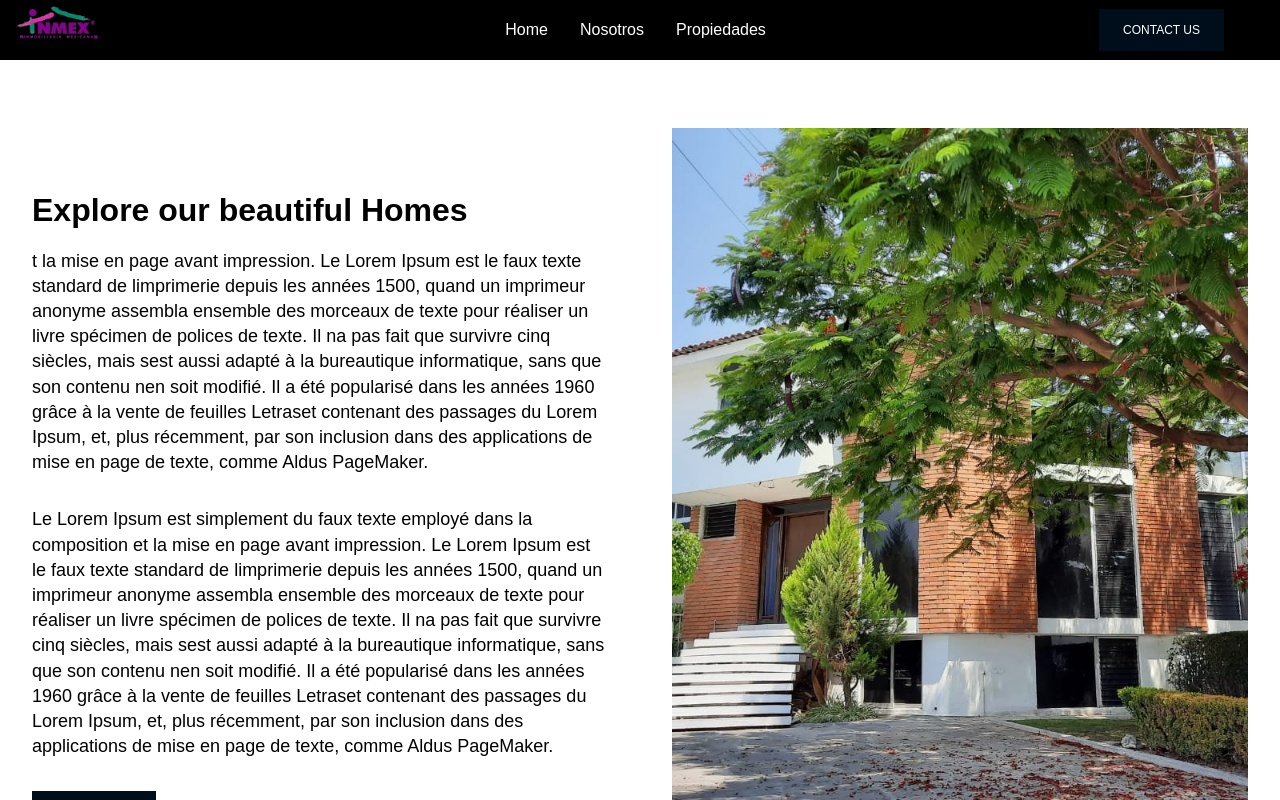
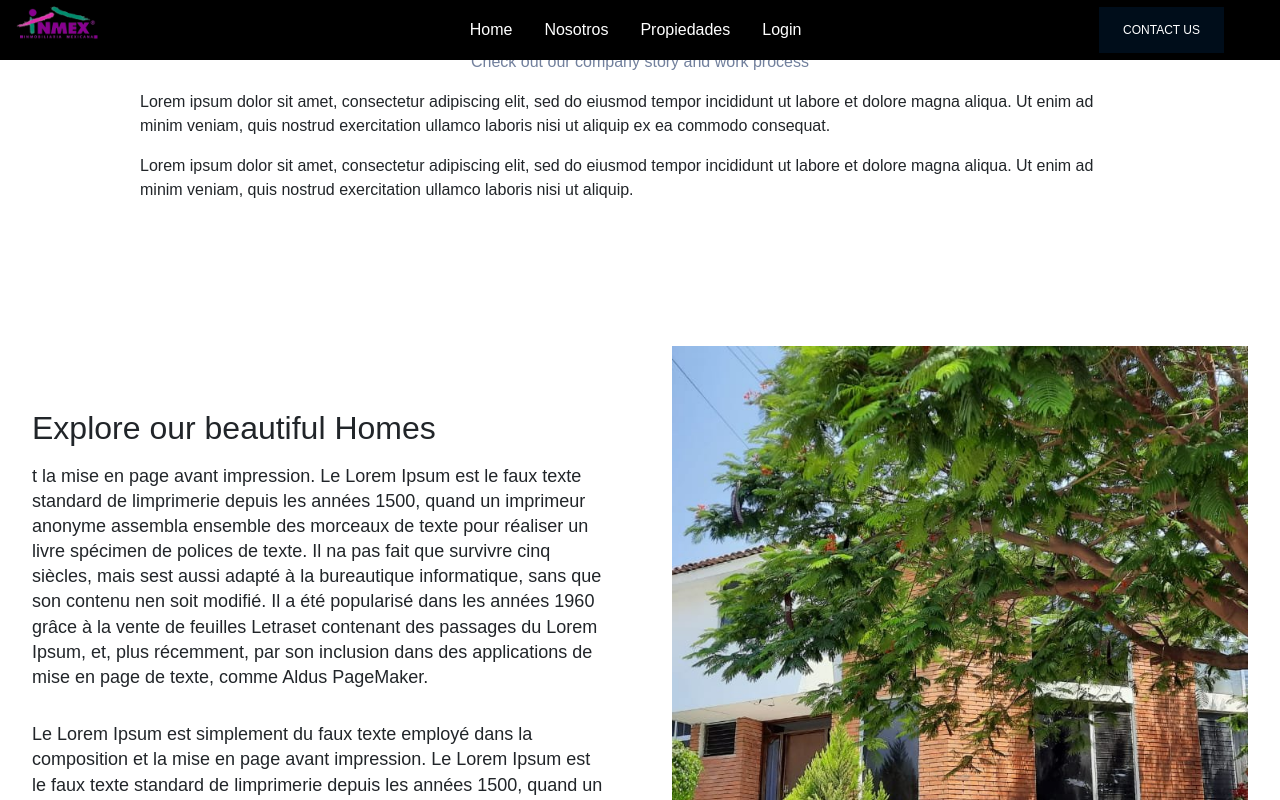
Before and after one commit to J-Jillian/real-estate-app-Front-end, a React (Create React App) app: page /nosotros in a window 1280 px wide. Shown: the top 800 px of the page. Built offline with nearby package versions, Linux system fonts and the light colour scheme.

Commit message:
Backend set up

```diff
--- a/package.json
+++ b/package.json
@@ -6,7 +6,9 @@
     "@testing-library/jest-dom": "^5.16.5",
     "@testing-library/react": "^13.4.0",
     "@testing-library/user-event": "^13.5.0",
+    "bootstrap": "^5.2.2",
     "react": "^18.2.0",
+    "react-bootstrap": "^2.5.0",
     "react-dom": "^18.2.0",
     "react-icons": "^4.4.0",
     "react-router-dom": "^6.4.2",
--- a/public/index.html
+++ b/public/index.html
@@ -5,6 +5,7 @@
     <link rel="icon" href="%PUBLIC_URL%/favicon.ico" />
     <meta name="viewport" content="width=device-width, initial-scale=1" />
     <meta name="theme-color" content="#000000" />
+    <link href="https://cdn.jsdelivr.net/npm/bootstrap@5.2.2/dist/css/bootstrap.min.css" rel="stylesheet" integrity="sha384-Zenh87qX5JnK2Jl0vWa8Ck2rdkQ2Bzep5IDxbcnCeuOxjzrPF/et3URy9Bv1WTRi" crossorigin="anonymous">
     <meta
       name="description"
       content="Web site created using create-react-app"
@@ -27,8 +28,12 @@
     <title>React App</title>
 
     <link rel="preconnect" href="https://fonts.googleapis.com">
-<link rel="preconnect" href="https://fonts.gstatic.com" crossorigin>
-<link href="https://fonts.googleapis.com/css2?family=Montserrat:wght@100;200;800;900&display=swap" rel="stylesheet">
+    <link
+    rel="stylesheet"
+    href="https://cdn.jsdelivr.net/npm/bootstrap@5.2.2/dist/css/bootstrap.min.css"
+    integrity="sha384-Zenh87qX5JnK2Jl0vWa8Ck2rdkQ2Bzep5IDxbcnCeuOxjzrPF/et3URy9Bv1WTRi"
+    crossorigin="anonymous"
+  />
   </head>
   <body>
     <noscript>You need to enable JavaScript to run this app.</noscript>
@@ -43,5 +48,6 @@
       To begin the development, run `npm start` or `yarn start`.
       To create a production bundle, use `npm run build` or `yarn build`.
     -->
+    <script src="https://cdn.jsdelivr.net/npm/bootstrap@5.2.2/dist/js/bootstrap.bundle.min.js" integrity="sha384-OERcA2EqjJCMA+/3y+gxIOqMEjwtxJY7qPCqsdltbNJuaOe923+mo//f6V8Qbsw3" crossorigin="anonymous"></script>
   </body>
 </html>
--- a/src/App.js
+++ b/src/App.js
@@ -11,6 +11,7 @@ import GlobalStyle from "./globalStyles";
 import Dropdown from "./components/Dropdown";
 import React, { useState } from "react";
 import Footer from "./components/Footer";
+import AdminPanel from "./pages/AdminPanel";
 
 function App() {
   const [isOpen, setIsOpen] = useState(false);
@@ -27,11 +28,12 @@ function App() {
       {/* <Hero slides={SliderData} /> */}
       {/* <InfoSection {...InfoData} /> */}
       <Routes>
-        <Route path="/" element={<Home />}></Route>
-        <Route path="/nosotros" element={<Nosotros />}></Route>
-        <Route path="/servicios" element={<Servicios />}></Route>
-        <Route path="/propiedades" element={<Propiedades />}></Route>
-        <Route path="/contacto" element={<Contacto />}></Route>
+        <Route path="/" element={<Home />} exact></Route>
+        <Route path="/nosotros" element={<Nosotros />} exact></Route>
+        <Route path="/servicios" element={<Servicios />} exact></Route>
+        <Route path="/propiedades" element={<Propiedades />} exact></Route>
+        <Route path="/contacto" element={<Contacto />} exact></Route>
+        <Route path="/adminpanel" element={<AdminPanel />} exact></Route>
       </Routes>
       <Footer />
     </>
--- /dev/null
+++ b/src/components/AddProperty.js
@@ -0,0 +1,24 @@
+import React from "react";
+import Button from "react-bootstrap/Button";
+import Card from "react-bootstrap/Card";
+import CardImg from "../assets/recent.jpeg";
+
+const AddProperty = () => {
+  return (
+    <>
+      <Card style={{ width: "18rem" }}>
+        <Card.Img variant="top" src={CardImg} />
+        <Card.Body>
+          <Card.Title>Card Title</Card.Title>
+          <Card.Text>
+            Some quick example text to build on the card title and make up the
+            bulk of the card's content.
+          </Card.Text>
+          <Button variant="primary">Go somewhere</Button>
+        </Card.Body>
+      </Card>
+    </>
+  );
+};
+
+export default AddProperty;
--- a/src/components/Back.js
+++ b/src/components/Back.js
@@ -1,18 +1,53 @@
 import React from "react";
 import styled from "styled-components";
 
-const Box = styled.div``;
+const Box = styled.div`
+  .container {
+    color: #fff;
+    padding: 120px 0;
+  }
+`;
+
+const BoxBack = styled.div`
+  height: 40vh;
+  position: relative;
+
+  img {
+    width: 100%;
+    height: 40vh;
+    position: absolute;
+    top: 0;
+    left: 0;
+    z-index: -1;
+    object-fit: cover;
+  }
+  ::after {
+    content: "";
+    position: absolute;
+    top: 0;
+    left: 0;
+    width: 100%;
+    height: 40vh;
+    background: rgba(17, 40, 72, 0.629);
+    z-index: -1;
+  }
+
+  h1 {
+    font-size: 40px;
+    font-weight: 500;
+  }
+`;
 
 function Back({ name, tittle, cover }) {
   return (
     <>
-      <Box className="back">
+      <BoxBack className="back">
         <Box className="container">
           <span>{name}</span>
           <h1>{tittle}</h1>
         </Box>
         <img src={cover} art="" />
-      </Box>
+      </BoxBack>
     </>
   );
 }
--- a/src/components/ContactForm.js
+++ b/src/components/ContactForm.js
@@ -13,6 +13,7 @@ const Section = styled.section`
 `;
 const Box = styled.div`
   display: flex;
+
   @media screen and (max-width: 768px) {
     div {
       flex-direction: column;
@@ -50,7 +51,7 @@ const ContactForm = () => {
         />
         <Box className="container">
           <Form className="shadow">
-            <h4>Fillup The Form</h4> <br />
+            <h4>Contáctanos</h4> <br />
             <Box>
               <input type="text" placeholder="name" />
               <input type="to:email" placeholder="email" />
--- a/src/data/MenuData.js
+++ b/src/data/MenuData.js
@@ -2,4 +2,5 @@ export const menuData = [
   { title: "Home", link: "/" },
   { title: "Nosotros", link: "/nosotros" },
   { title: "Propiedades", link: "/propiedades" },
+  { title: "Login", link: "/adminpanel" },
 ];
--- a/src/globalStyles.js
+++ b/src/globalStyles.js
@@ -1,4 +1,5 @@
 import { createGlobalStyle } from "styled-components";
+import "bootstrap/dist/css/bootstrap.min.css";
 
 const GlobalStyle = createGlobalStyle`
 
@@ -102,6 +103,8 @@ label {
     padding: 80px 0;
   }
 
+
+
   @media screen and (max-width: 800px) {
     .grid4,
     .grid3,
@@ -117,37 +120,7 @@ label {
     }
   }
 
-  .back {
-    height: 40vh;
-    position: relative;
-  }
-  .back img {
-    height: 40vh;
-    position: absolute;
-    top: 0;
-    left: 0;
-    z-index: -1;
-    object-fit: cover;
-  }
 
-  .back::after {
-    content: "";
-    position: absolute;
-    top: 0;
-    left: 0;
-    width: 100%;
-    height: 40vh;
-    background: rgba(17, 40, 72, 0.629);
-    z-index: -1;
-  }
-  .back .container {
-    color: #fff;
-    padding: 120px 0;
-  }
-  .back h1 {
-    font-size: 40px;
-    font-weight: 500;
-  }
 
 
 `;
--- /dev/null
+++ b/src/pages/AdminPanel.js
@@ -0,0 +1,52 @@
+import React from "react";
+import Button from "react-bootstrap/Button";
+import Form from "react-bootstrap/Form";
+import styled from "styled-components";
+import Heading from "../components/Heading";
+import { useState } from "react";
+
+const Container = styled.div`
+  padding: 200px;
+`;
+
+function AdminPanel() {
+  const [form, SetForm] = useState({});
+  const [error, SetError] = useState({});
+
+  return (
+    <>
+      <Container className="container">
+        <Heading
+          title="Bienvenido"
+          subtitle="Este es el Panel de Administración Inmex"
+        />
+        <Form>
+          <fieldset disabled>
+            <Form.Group className="mb-3"></Form.Group>
+            <Form.Group className="mb-3">
+              <Form.Label htmlFor="disabledSelect">
+                Selecione la opción que desea llevar acabo.
+              </Form.Label>
+              <Form.Select multiple>
+                <option>Seleccionar</option>
+                <option>Agregar una nueva propiedad</option>
+                <option>Ediatar una propiedad</option>
+                <option>Eliminar una propiedad</option>
+              </Form.Select>
+            </Form.Group>
+            <Form.Group className="mb-3">
+              <Form.Check
+                type="checkbox"
+                id="disabledFieldsetCheck"
+                label="Can't check this"
+              />
+            </Form.Group>
+            <Button type="submit">Submit</Button>
+          </fieldset>
+        </Form>
+      </Container>
+    </>
+  );
+}
+
+export default AdminPanel;
--- a/src/pages/Contacto.js
+++ b/src/pages/Contacto.js
@@ -1,10 +1,12 @@
 import React from "react";
+import AddProperty from "../components/AddProperty";
 import ContactForm from "../components/ContactForm";
 
 const Contacto = () => {
   return (
     <>
       <ContactForm />
+      <AddProperty />
     </>
   );
 };
--- a/src/pages/Nosotros.js
+++ b/src/pages/Nosotros.js
@@ -3,10 +3,42 @@ import SearcBar from "../components/SearcBar";
 import InfoSection from "../components/InfoSection";
 import { InfoData } from "../data/InfoData";
 import Recent from "../components/Recent";
+import styled from "styled-components";
+import Back from "../components/Back";
+import Heading from "../components/Heading";
+import { Button } from "bootstrap";
+// import img from "../assets/imageFour.jpeg";
+
+const Section = styled.section``;
+const Box = styled.div``;
 
 const Nosotros = () => {
   return (
     <>
+      <Section className="about">
+        {/* <Back name="Nosotros" tittle="Quienes somos" cover={img} /> */}
+        <Box className="container flex mtop">
+          <Box className="left row">
+            <Heading
+              title="Nuestra Hitoria"
+              subtitle="Check out our company story and work process"
+            />
+            <p>
+              Lorem ipsum dolor sit amet, consectetur adipiscing elit, sed do
+              eiusmod tempor incididunt ut labore et dolore magna aliqua. Ut
+              enim ad minim veniam, quis nostrud exercitation ullamco laboris
+              nisi ut aliquip ex ea commodo consequat.
+            </p>
+            <p>
+              Lorem ipsum dolor sit amet, consectetur adipiscing elit, sed do
+              eiusmod tempor incididunt ut labore et dolore magna aliqua. Ut
+              enim ad minim veniam, quis nostrud exercitation ullamco laboris
+              nisi ut aliquip.
+            </p>
+          </Box>
+          <Box></Box>
+        </Box>
+      </Section>
       <InfoSection {...InfoData} />
     </>
   );
```
Also changed, not shown: 1 other file (tests, documents, lock files or other folders).
